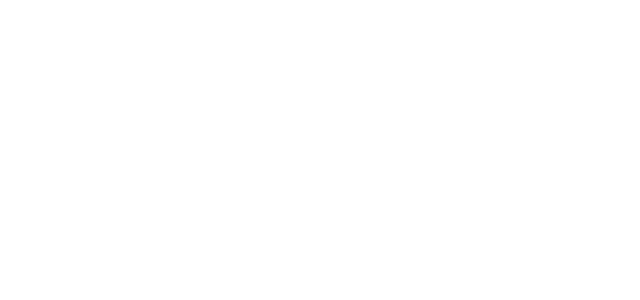
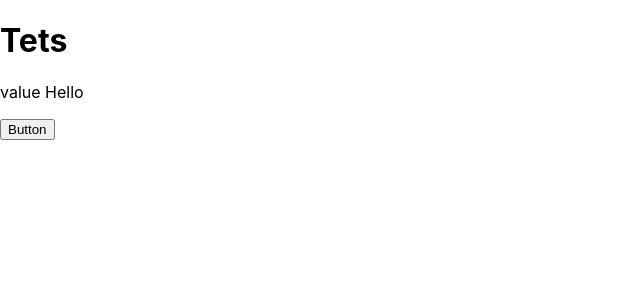
Before and after one commit to Andrew-25/exhibition-curator, a React (Create React App) app: page /tets in a window 1280 px wide. Before the commit this address had no page. Shown: the top 300 px of the page, without its empty margins (0-640 px from the left). Built offline with nearby package versions, Linux system fonts and the light colour scheme.

Commit message:
testing useContext

```diff
--- a/public/index.html
+++ b/public/index.html
@@ -5,7 +5,7 @@
     <meta name="viewport" content="width=device-width, initial-scale=1" />
     <meta
       name="description"
-      content="Web site created using create-react-app"
+      content="Exhibition Curator"
     />
     <title>Exhibition Curator</title>
   </head>
--- a/src/App.js
+++ b/src/App.js
@@ -1,17 +1,22 @@
-import './App.css';
-import { Route , Routes } from 'react-router-dom'
-import Home from './components/Home'
-import Search from './components/Search'
-import Collection from './components/Collection'
+import "./App.css";
+import { Route, Routes } from "react-router-dom";
+import Home from "./components/Home";
+import Search from "./components/Search";
+import Collection from "./components/Collection";
+import Tets from "./components/Tets";
+import { CollectionProvider } from "./CollectionContext";
 
 function App() {
   return (
     <>
-      <Routes>
-        <Route path="/" element={<Home />}></Route>
-        <Route path="/search/:search_term" element={<Search />}></Route>
-        <Route path="/collection" element={<Collection />}></Route>
-      </Routes>
+      <CollectionProvider>
+        <Routes>
+          <Route path="/" element={<Home />}></Route>
+          <Route path="/search/:search_term" element={<Search />}></Route>
+          <Route path="/collection" element={<Collection />}></Route>
+          <Route path="/tets" element={<Tets />}></Route>
+        </Routes>
+      </CollectionProvider>
     </>
   );
 }
--- /dev/null
+++ b/src/CollectionContext.js
@@ -0,0 +1,13 @@
+import { createContext, useState } from "react";
+
+export const CollectionContext = createContext()
+
+export const CollectionProvider = ({ children }) => {
+    const [state, setState] = useState('Hello')
+
+    return (
+        <CollectionContext.Provider value={{ state, setState }}>
+            {children}
+        </CollectionContext.Provider>
+    )
+}
--- /dev/null
+++ b/src/components/Tets.jsx
@@ -0,0 +1,17 @@
+import { useContext } from "react";
+import { CollectionContext } from "../CollectionContext";
+
+
+const Tets = () => {
+  const { state, setState } = useContext(CollectionContext);
+
+  return (
+    <div>
+      <h1>Tets</h1>
+      <p>value {state}</p>
+      <button onClick={() => setState("Aloha")}>Button</button>
+    </div>
+  );
+};
+
+export default Tets;
```
Also changed, not shown: endpoints.txt (added), src/components/Home.jsx (line endings or trailing spaces).
